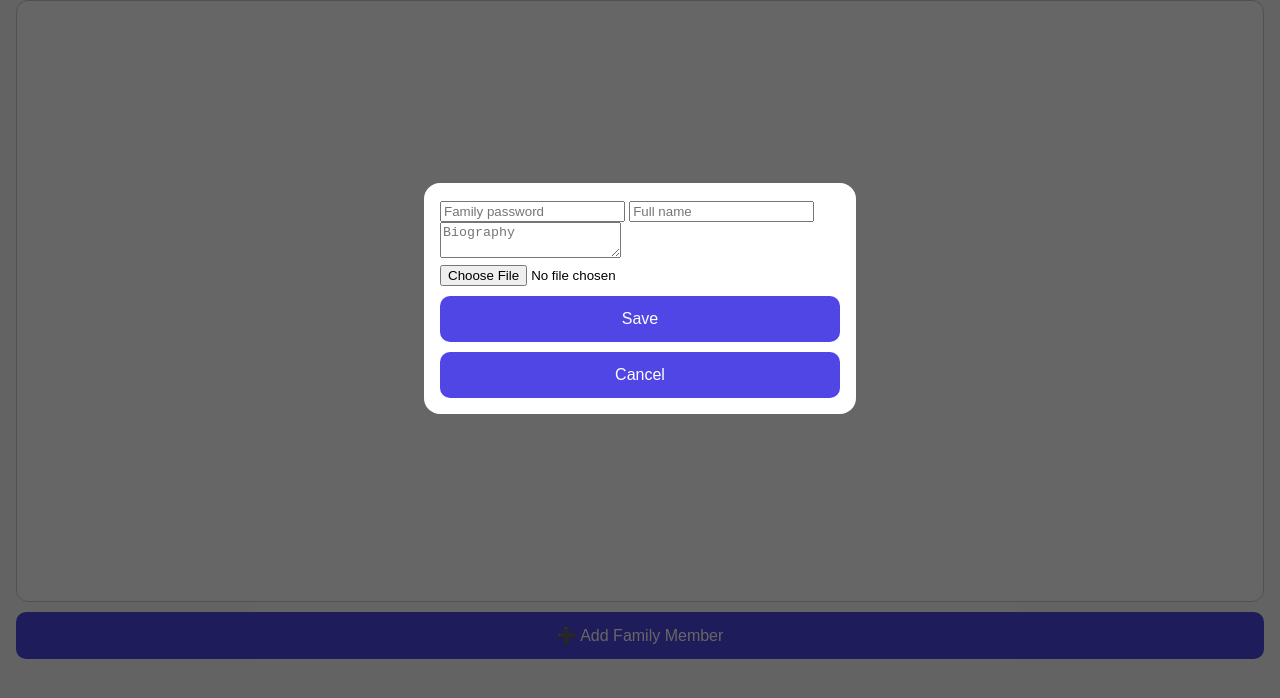
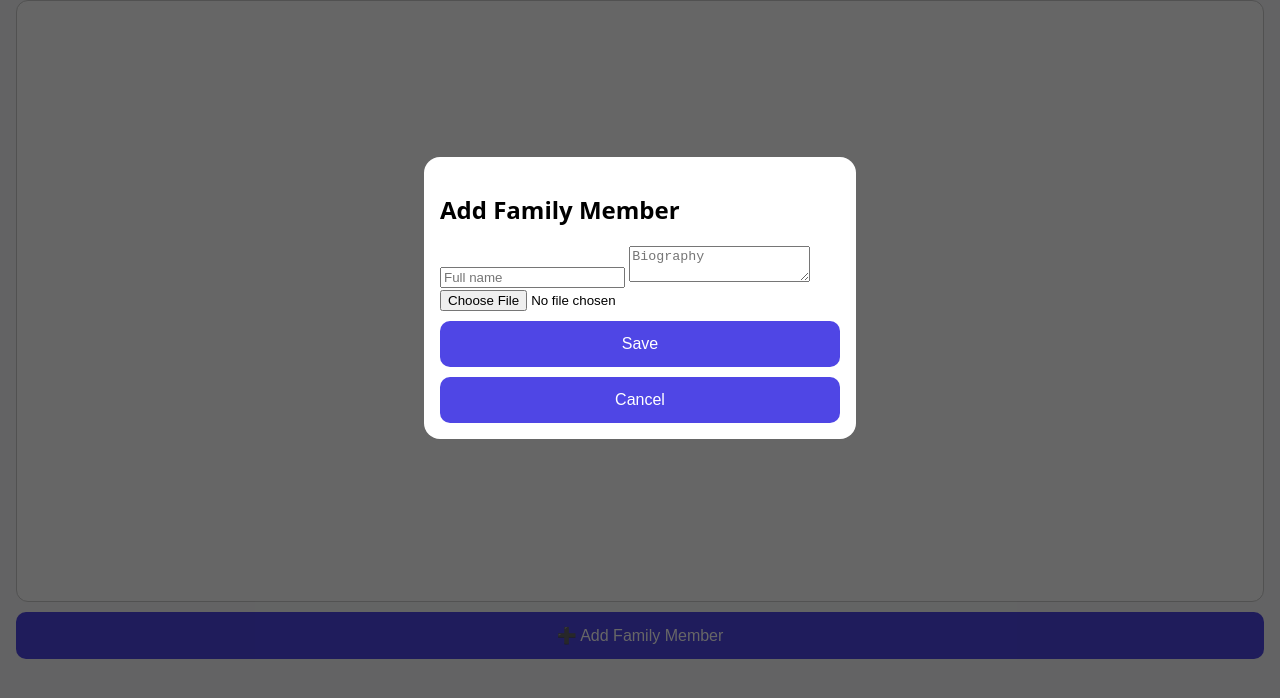
Before and after one commit to Redisloot/FaminTracker, a plain HTML site: page index.html in a window 1280 px wide. Both pictures are taken after a click on the button "➕ Add Family Member". Shown: the part 102-800 px from the top of the page. Drawn offline with nearby package versions, Linux system fonts and the light colour scheme; no server answers.

Commit message:
Add title to form modal for family member addition
Updated the form modal to include a title for adding family members.

```diff
--- a/index.html
+++ b/index.html
@@ -28,10 +28,10 @@
   </div>
 </div>
 
-<!-- FORM MODAL -->
+<!-- ADD FORM -->
 <div id="formModal" class="modal hidden">
   <div class="card">
-    <input id="password" type="password" placeholder="Family password" />
+    <h2>Add Family Member</h2>
     <input id="nameInput" placeholder="Full name" />
     <textarea id="bioInput" placeholder="Biography"></textarea>
     <input id="photoInput" type="file" />
```
